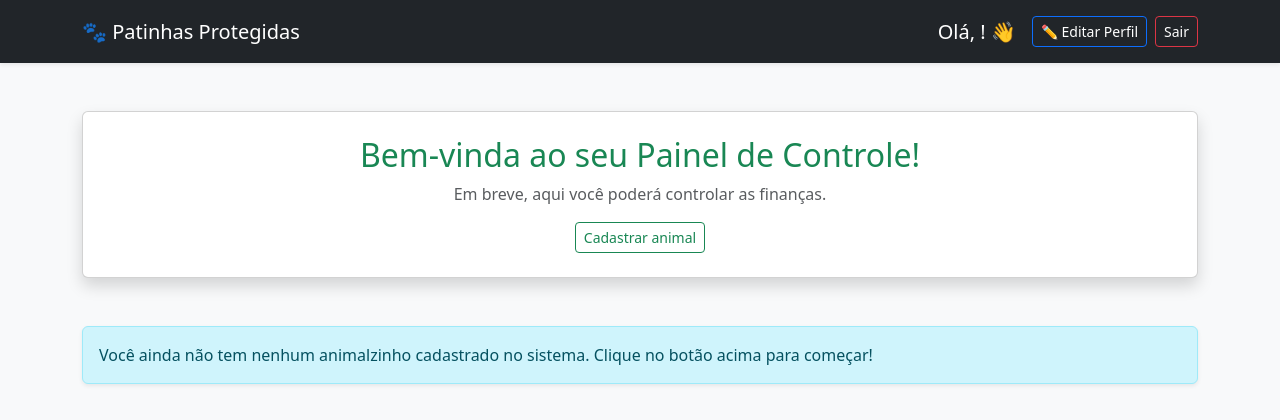
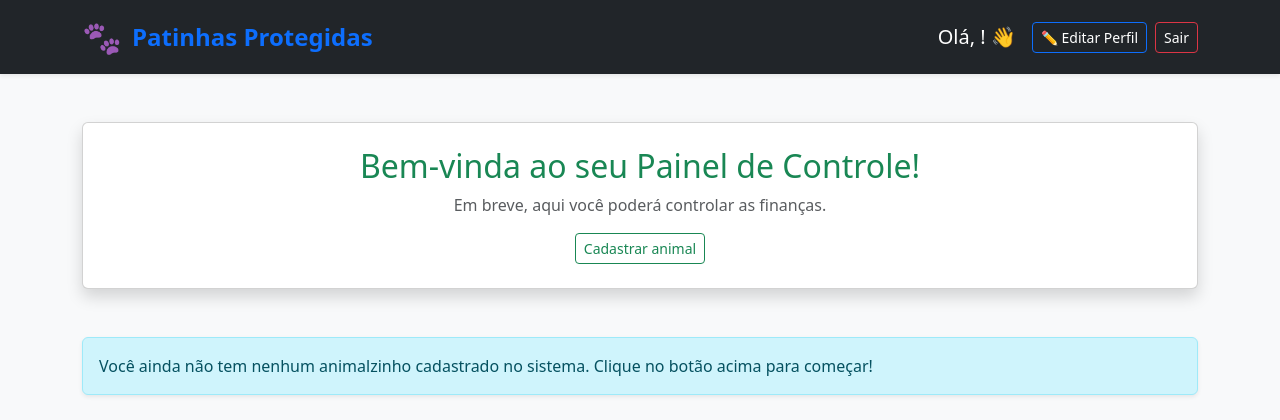
Before and after one commit to gbertaggia/patinhas-protegidas, a Flask app: template templates/painel.html in a window 1280 px wide. Shown: the top 420 px of the page. Run offline with Flask 3, Linux system fonts and the light colour scheme; the template is opened without the code that fills it, so the values that code supplies are empty.

Commit message:
ajustes de emoji das patinhas e nome do app em login e painel

```diff
--- a/templates/login.html
+++ b/templates/login.html
@@ -9,7 +9,7 @@
 <body class="bg-light d-flex align-items-center justify-content-center" style="height: 100vh;">
 
     <div class="card shadow p-4" style="width: 100%; max-width: 400px;">
-        <h2 class="text-center text-primary mb-4">🐾 Patinhas Protegidas</h2>
+        <h2 class="text-center text-primary mb-4"><span style="color: transparent; text-shadow: 0 0 0 #9b59b6;">🐾</span> Patinhas Protegidas</h2>
 
         <form method="POST" action="/login">
             <div class="mb-3">
--- a/templates/painel.html
+++ b/templates/painel.html
@@ -12,7 +12,10 @@
 
     <nav class="navbar navbar-dark bg-dark mb-4 shadow-sm">
         <div class="container">
-            <span class="navbar-brand mb-0 h1">🐾 Patinhas Protegidas</span>
+            <a class="navbar-brand d-flex align-items-center" href="/painel" style="text-decoration: none;">
+            <span style="color: transparent; text-shadow: 0 0 0 #9b59b6; font-size: 2rem; margin-right: 10px;">🐾</span>
+            <span class="text-primary" style="font-weight: bold; font-size: 1.5rem;">Patinhas Protegidas</span>
+            </a>
             <span class="navbar-text text-white d-flex align-items-center">
                 <h5 class="mb-0 me-3">Olá, {{ session['nome_usuario'] or email }}! 👋</h5>
                 <a href="{{ url_for('editar_perfil_usuario') }}" class="btn btn-sm btn-outline-primary me-2">✏️ Editar Perfil</a>
```
